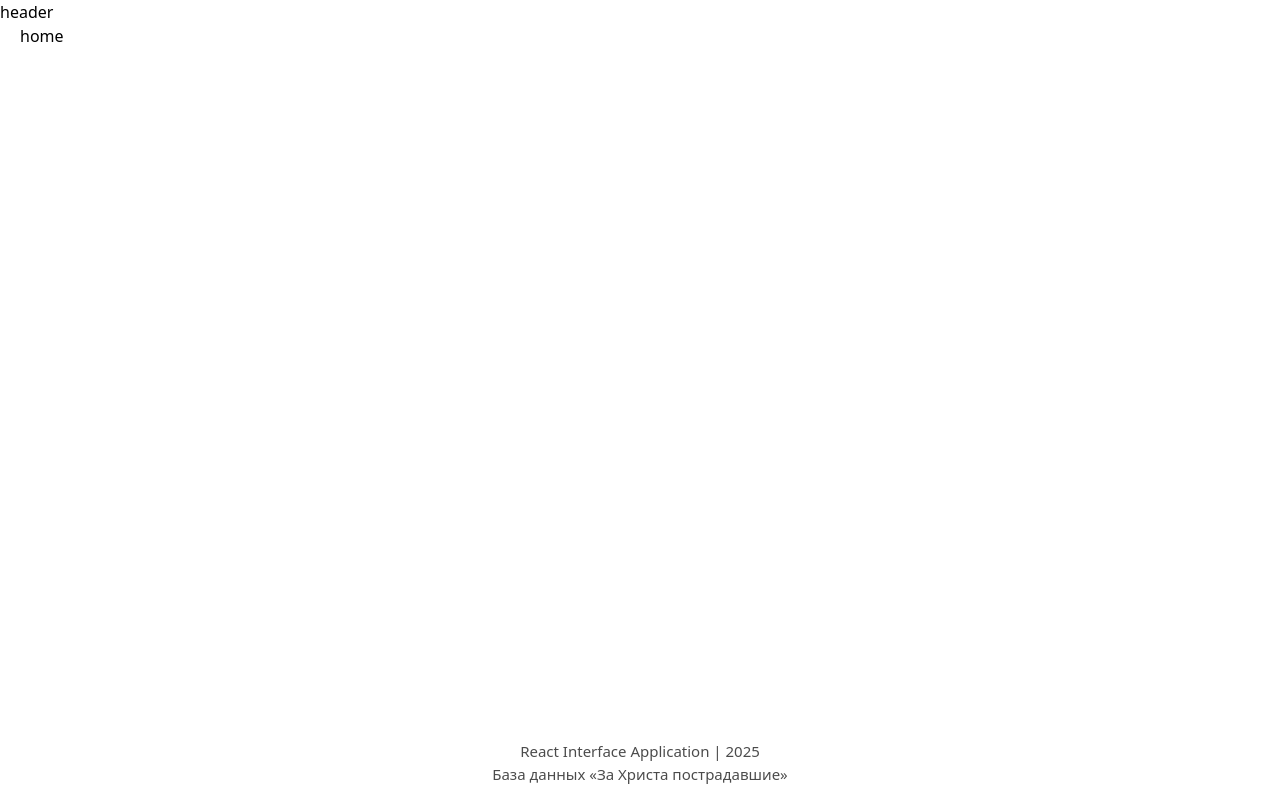
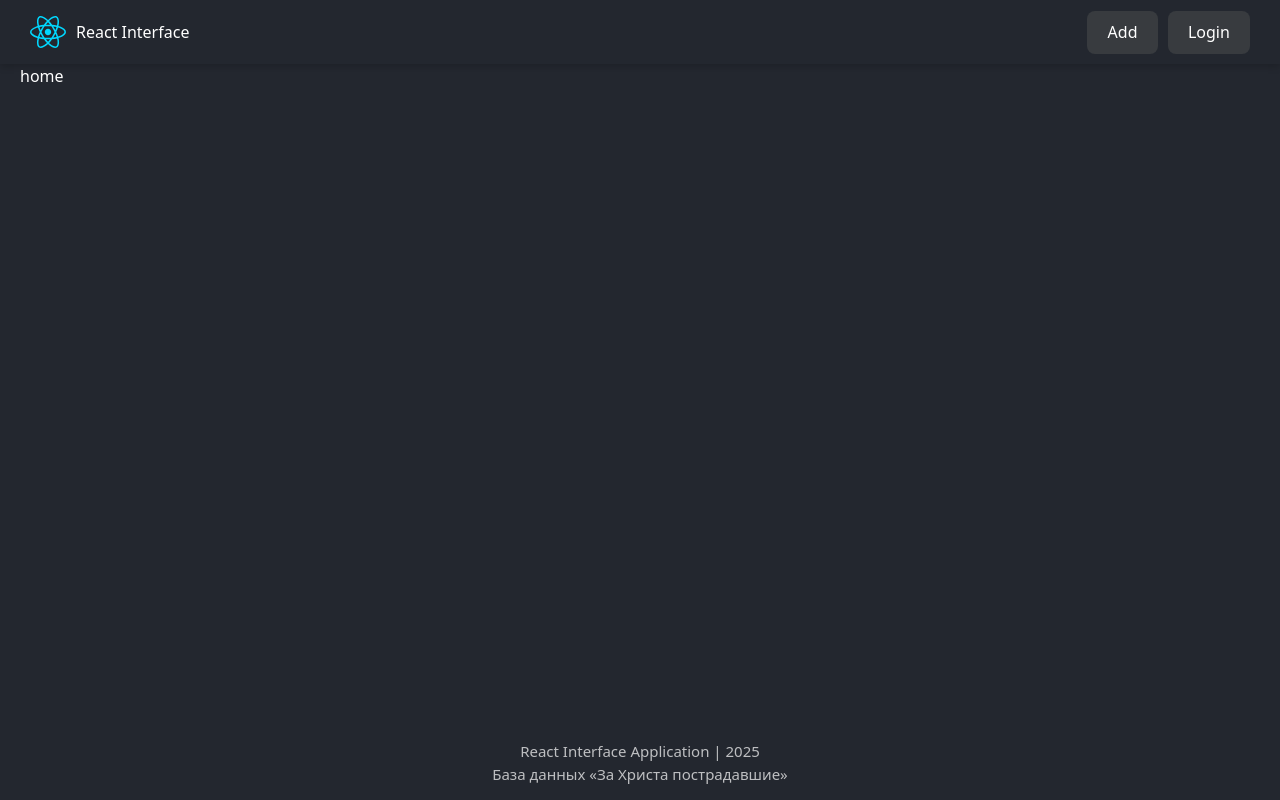
Before and after one commit to SergeySudarkin/react-api, a React (Vite) app: page / in a window 1280 px wide. Built offline with nearby package versions, Linux system fonts and the light colour scheme.

Commit message:
header, button

```diff
--- a/eslint.config.js
+++ b/eslint.config.js
@@ -32,6 +32,7 @@
             "react/jsx-no-target-blank": 1,
             "no-unused-vars": ["error", { varsIgnorePattern: "^[A-Z_]" }],
             "react-refresh/only-export-components": ["warn", { allowConstantExport: true }],
+            "react/prop-types": "warn",
             "prettier/prettier": [
                 "error",
                 {
--- /dev/null
+++ b/src/components/Button/Button.jsx
@@ -0,0 +1,9 @@
+import cls from "./Button.module.css";
+
+export const Button = ({ onClick, isActive, isDisabled, children }) => {
+    return (
+        <button className={`${cls.btn} ${isActive ? cls.active : ""}`} onClick={onClick} disabled={isDisabled}>
+            {children}
+        </button>
+    );
+};
--- /dev/null
+++ b/src/components/Button/Button.module.css
@@ -0,0 +1,31 @@
+.btn {
+    background-color: var(--btn-bg-color);
+    color: var(--btn-text-color);
+    border-radius: 8px;
+    border: 1px solid transparent;
+    padding: 0.6em 1.2em;
+    font-size: 1em;
+    font-weight: 500;
+    font-family: inherit;
+    cursor: pointer;
+    transition: border-color 0.25s;
+}
+
+.btn:hover {
+    border-color: #2f2f2f;
+}
+
+.btn:focus,
+.btn:focus-visible {
+    outline: 4px auto #2f2f2f;
+}
+
+.btn:disabled {
+    opacity: 0.5;
+    pointer-events: none;
+}
+
+.active {
+    color: #000;
+    background-color: #ce7e1d;
+}
--- /dev/null
+++ b/src/components/Button/index.jsx
@@ -0,0 +1 @@
+export { Button } from "./Button";
--- /dev/null
+++ b/src/components/Header/Header.jsx
@@ -0,0 +1,19 @@
+import ReactLogo from "../../assets/react.svg";
+import { Button } from "../Button";
+import cls from "./Header.module.css";
+
+export const Header = () => {
+    return (
+        <header className={cls.header}>
+            <p>
+                <img src={ReactLogo} alt="react logo" />
+                <span>React Interface</span>
+            </p>
+
+            <div className={cls.headerButtons}>
+                <Button>Add</Button>
+                <Button>Login</Button>
+            </div>
+        </header>
+    );
+};
--- /dev/null
+++ b/src/components/Header/Header.module.css
@@ -0,0 +1,27 @@
+.header {
+    width: 100%;
+    height: 70px;
+    background-color: var(--main-bg-color);
+    padding: 0 30px;
+    display: flex;
+    justify-content: space-between;
+    align-items: center;
+    box-shadow: 0 2px 8px 0 rgba(0, 0, 0, 0.2);
+}
+
+p {
+    text-transform: capitalize;
+    display: flex;
+    justify-content: center;
+    align-items: center;
+    gap: 10px;
+    cursor: pointer;
+    user-select: none;
+}
+
+.headerButtons {
+    display: flex;
+    justify-content: center;
+    align-items: center;
+    gap: 10px;
+}
--- /dev/null
+++ b/src/components/Header/index.jsx
@@ -0,0 +1 @@
+export { Header } from "./Header";
--- a/src/components/MainLayout/MainLayout.jsx
+++ b/src/components/MainLayout/MainLayout.jsx
@@ -1,12 +1,13 @@
 import { Outlet } from "react-router-dom";
 import cls from "./MainLayout.module.css";
+import { Header } from "../Header";
 
 export const MainLayout = () => {
     const currentYear = new Date().getFullYear();
 
     return (
         <div className={cls.mainLayout}>
-            <header>header</header>
+            <Header />
             <div className={cls.mainWrapper}>
                 <main className={cls.main}>
                     <Outlet />
--- a/src/index.css
+++ b/src/index.css
@@ -2,6 +2,9 @@
     --main-bg-color: #23272f;
 
     --text-color: #fff;
+
+    --btn-bg-color: #383b3f;
+    --btn-text-color: #fff;
 
     font-family: system-ui, Avenir, Helvetica, Arial, sans-serif;
     line-height: 1.5;
@@ -35,12 +38,18 @@
     :root {
         --main-bg-color: #fff;
         --text-color: #000;
+
+        --btn-bg-color: #16444f;
+        --btn-text-color: #57c4dc;
     }
 }
 
-@media (prefers-color-scheme: dark) {
+@media (prefers-color-scheme: light) {
     :root {
         --main-bg-color: #23272f;
         --text-color: #fff;
+
+        --btn-bg-color: #383b3f;
+        --btn-text-color: #fff;
     }
 }
```
